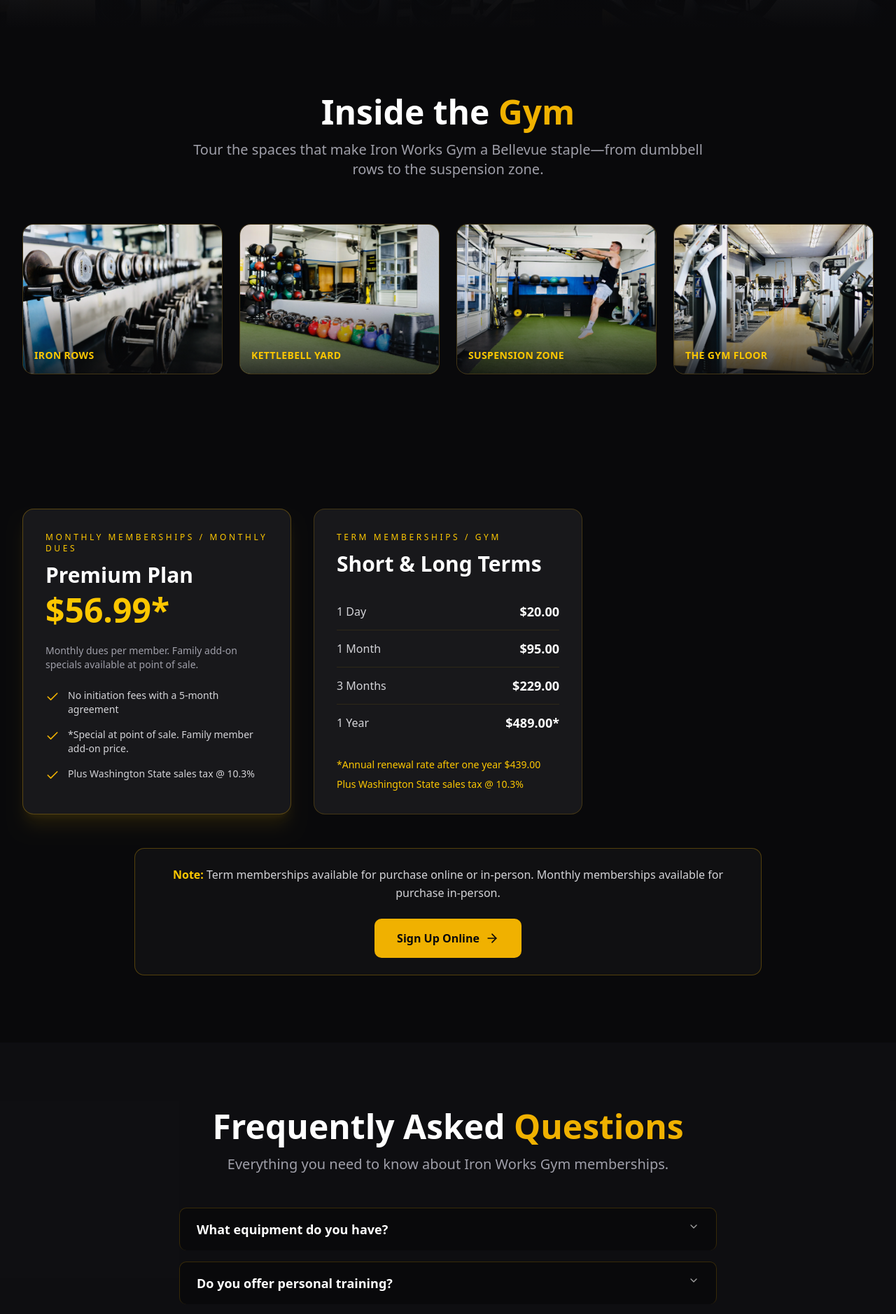
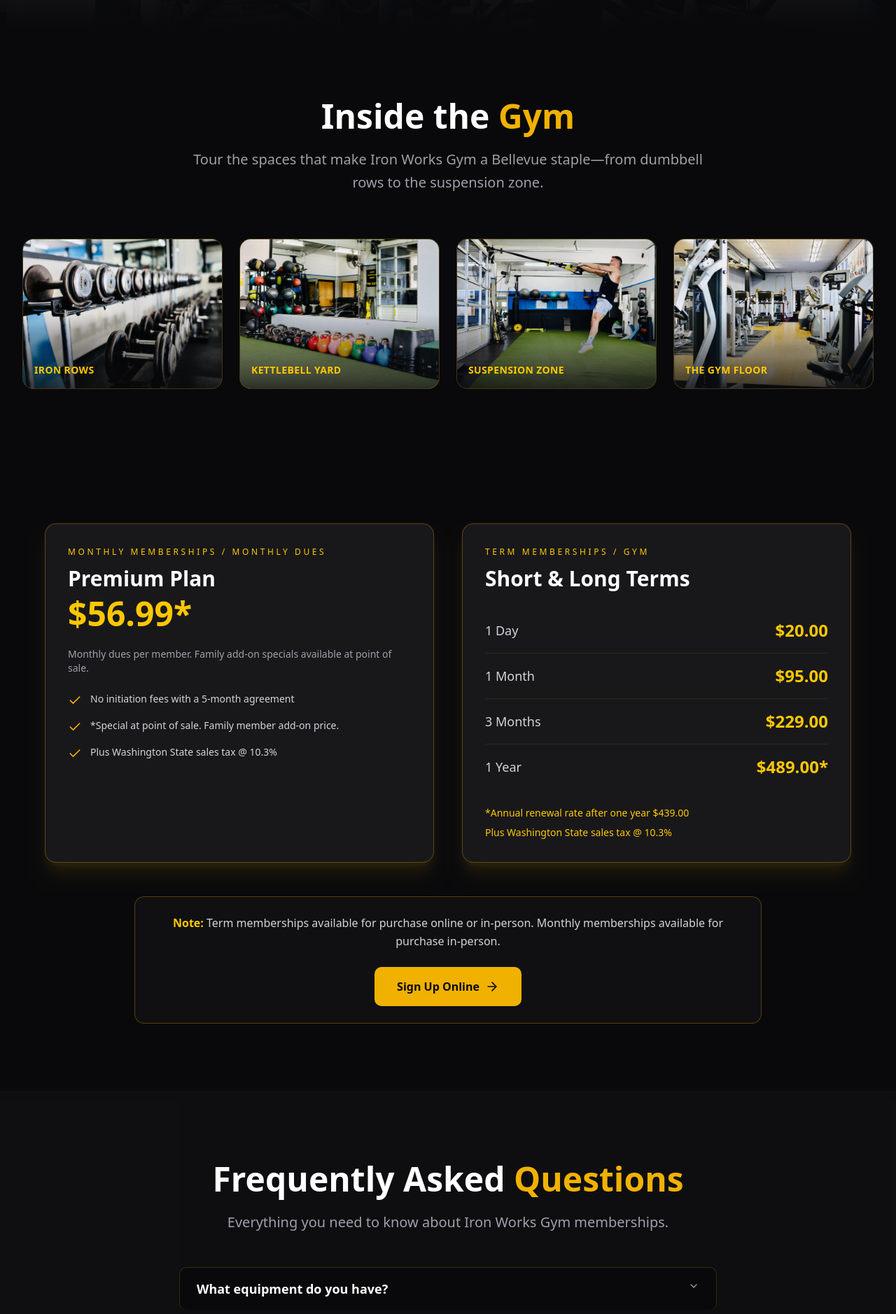
Before and after one commit to DrakeAlia/ironworks-gym, a Next.js app: page /membership in a window 1280 px wide. Shown: the part 460-2338 px from the top of the page at 70% size. Built offline with nearby package versions, Linux system fonts and the light colour scheme.

Commit message:
made those chages for mem. section

```diff
--- a/app/about/page.tsx
+++ b/app/about/page.tsx
@@ -18,6 +18,7 @@ import {
 } from "@/components/ui/dialog";
 import { X, CheckCircle2 } from "lucide-react";
 import { Skeleton } from "@/components/ui/skeleton";
+import { Separator } from "@/components/ui/separator";
 import CtaSection from "@/components/CtaSection";
 
 const galleryImages = [
@@ -177,10 +178,9 @@ export default function About() {
         </DialogContent>
       </Dialog>
 
-      {/* About Content Sections */}
-      <section className="py-12 sm:py-16 md:py-24 px-4 sm:px-6 lg:px-8 bg-zinc-900/40">
-        <div className="max-w-4xl mx-auto space-y-12 sm:space-y-16">
-          {/* About Ironworks Gym */}
+      {/* About Ironworks Gym */}
+      <section className="py-12 sm:py-16 md:py-20 px-4 sm:px-6 lg:px-8 bg-zinc-900/40">
+        <div className="max-w-4xl mx-auto">
           <motion.div
             initial={{ opacity: 0, y: 20 }}
             whileInView={{ opacity: 1, y: 0 }}
@@ -198,8 +198,14 @@ export default function About() {
               From one generation to the next, Ironworks has remained a consistent space for real training and real connection. Our longevity comes from people&mdash;the members, coaches, and relationships that have made this gym a trusted place for decades.
             </p>
           </motion.div>
+        </div>
+      </section>
 
-          {/* Supporting Real Goals */}
+      <Separator className="bg-yellow-500/10" />
+
+      {/* Supporting Real Goals */}
+      <section className="py-12 sm:py-16 md:py-20 px-4 sm:px-6 lg:px-8">
+        <div className="max-w-4xl mx-auto">
           <motion.div
             initial={{ opacity: 0, y: 20 }}
             whileInView={{ opacity: 1, y: 0 }}
@@ -217,8 +223,14 @@ export default function About() {
               Ironworks is designed to support you through every stage of your fitness journey. Whether you&apos;re brand new to training, returning after time away, or continuing a long-term practice, you&apos;ll find a welcoming environment where effort is respected and growth is encouraged.
             </p>
           </motion.div>
+        </div>
+      </section>
 
-          {/* More Than Workouts */}
+      <Separator className="bg-yellow-500/10" />
+
+      {/* More Than Workouts */}
+      <section className="py-12 sm:py-16 md:py-20 px-4 sm:px-6 lg:px-8 bg-zinc-900/40">
+        <div className="max-w-4xl mx-auto">
           <motion.div
             initial={{ opacity: 0, y: 20 }}
             whileInView={{ opacity: 1, y: 0 }}
@@ -236,8 +248,14 @@ export default function About() {
               Progress here isn&apos;t just measured in numbers, but in how you feel&mdash;stronger, more capable, and more connected to yourself.
             </p>
           </motion.div>
+        </div>
+      </section>
 
-          {/* Who We're For */}
+      <Separator className="bg-yellow-500/10" />
+
+      {/* Who We're For */}
+      <section className="py-12 sm:py-16 md:py-20 px-4 sm:px-6 lg:px-8">
+        <div className="max-w-4xl mx-auto">
           <motion.div
             initial={{ opacity: 0, y: 20 }}
             whileInView={{ opacity: 1, y: 0 }}
@@ -326,8 +344,14 @@ export default function About() {
               </motion.div>
             </div>
           </motion.div>
+        </div>
+      </section>
 
-          {/* Our Commitment */}
+      <Separator className="bg-yellow-500/10" />
+
+      {/* Our Commitment */}
+      <section className="py-12 sm:py-16 md:py-20 px-4 sm:px-6 lg:px-8 bg-zinc-900/40">
+        <div className="max-w-4xl mx-auto">
           <motion.div
             initial={{ opacity: 0, y: 20 }}
             whileInView={{ opacity: 1, y: 0 }}
--- a/app/membership/page.tsx
+++ b/app/membership/page.tsx
@@ -149,10 +149,10 @@ export default function Membership() {
             transition={{ duration: 0.6 }}
             className="text-center mb-16"
           >
-            <h2 className="text-3xl sm:text-4xl md:text-5xl font-bold mb-4 px-4">
+            <h2 className="text-2xl sm:text-3xl md:text-4xl lg:text-5xl font-bold mb-4 px-4 leading-tight">
               Inside the <span className="text-yellow-500">Gym</span>
             </h2>
-            <p className="text-lg sm:text-xl text-zinc-400 max-w-3xl mx-auto px-4">
+            <p className="text-base sm:text-lg md:text-xl text-zinc-400 max-w-3xl mx-auto px-4 leading-relaxed">
               Tour the spaces that make Iron Works Gym a Bellevue staple&mdash;from dumbbell rows to the suspension zone.
             </p>
           </motion.div>
@@ -189,15 +189,15 @@ export default function Membership() {
 
       {/* Pricing Plans */}
       <section className="py-24 px-4 sm:px-6 lg:px-8">
-        <div className="max-w-7xl mx-auto">
-          <div className="grid grid-cols-1 md:grid-cols-2 lg:grid-cols-3 gap-6 sm:gap-8">
+        <div className="max-w-6xl mx-auto">
+          <div className="grid grid-cols-1 md:grid-cols-2 gap-8 md:gap-10 items-stretch">
             {/* Premium Plan */}
             <motion.div
               initial={{ opacity: 0, y: 20 }}
               whileInView={{ opacity: 1, y: 0 }}
               viewport={{ once: true }}
               transition={{ duration: 0.6 }}
-              className="bg-zinc-900 border border-yellow-500/30 rounded-2xl p-8 shadow-xl shadow-yellow-500/10"
+              className="bg-zinc-900 border border-yellow-500/30 rounded-2xl p-8 shadow-xl shadow-yellow-500/10 flex flex-col"
             >
               <p className="text-xs uppercase tracking-[0.3em] text-yellow-400 mb-3">
                 {premiumPlan.subtitle}
@@ -223,7 +223,7 @@ export default function Membership() {
               whileInView={{ opacity: 1, y: 0 }}
               viewport={{ once: true }}
               transition={{ duration: 0.6, delay: 0.1 }}
-              className="bg-zinc-900 border border-yellow-500/20 rounded-2xl p-8"
+              className="bg-zinc-900 border border-yellow-500/30 rounded-2xl p-8 shadow-xl shadow-yellow-500/10 flex flex-col"
             >
               <p className="text-xs uppercase tracking-[0.3em] text-yellow-400 mb-3">
                 Term Memberships / Gym
@@ -231,9 +231,9 @@ export default function Membership() {
               <h3 className="text-2xl sm:text-3xl font-bold text-white mb-6">Short & Long Terms</h3>
               <ul className="divide-y divide-yellow-500/10">
                 {termMemberships.map((term) => (
-                  <li key={term.label} className="flex items-center justify-between py-3">
-                    <span className="text-zinc-300">{term.label}</span>
-                    <span className="text-lg font-semibold text-white">{term.price}</span>
+                  <li key={term.label} className="flex items-center justify-between py-4">
+                    <span className="text-base sm:text-lg text-zinc-300 font-medium">{term.label}</span>
+                    <span className="text-xl sm:text-2xl font-bold text-yellow-400">{term.price}</span>
                   </li>
                 ))}
               </ul>
@@ -281,10 +281,10 @@ export default function Membership() {
             transition={{ duration: 0.6 }}
             className="text-center mb-12"
           >
-            <h2 className="text-3xl sm:text-4xl md:text-5xl font-bold mb-4 px-4">
+            <h2 className="text-2xl sm:text-3xl md:text-4xl lg:text-5xl font-bold mb-4 px-4 leading-tight">
               Frequently Asked <span className="text-yellow-500">Questions</span>
             </h2>
-            <p className="text-lg sm:text-xl text-zinc-400 max-w-2xl mx-auto px-4">
+            <p className="text-base sm:text-lg md:text-xl text-zinc-400 max-w-2xl mx-auto px-4 leading-relaxed">
               Everything you need to know about Iron Works Gym memberships.
             </p>
           </motion.div>
@@ -327,7 +327,7 @@ export default function Membership() {
             transition={{ duration: 0.6 }}
             className="text-center mb-12"
           >
-            <h2 className="text-3xl sm:text-4xl md:text-5xl font-bold mb-4 px-4">
+            <h2 className="text-2xl sm:text-3xl md:text-4xl lg:text-5xl font-bold mb-4 px-4 leading-tight">
               What's <span className="text-yellow-500">Included</span>
             </h2>
           </motion.div>
@@ -367,10 +367,10 @@ export default function Membership() {
             transition={{ duration: 0.6 }}
             className="text-center mb-16"
           >
-            <h2 className="text-3xl sm:text-4xl md:text-5xl font-bold mb-4 px-4">
+            <h2 className="text-2xl sm:text-3xl md:text-4xl lg:text-5xl font-bold mb-4 px-4 leading-tight">
               Membership <span className="text-yellow-500">Policies</span>
             </h2>
-            <p className="text-lg sm:text-xl text-zinc-400 max-w-2xl mx-auto px-4">
+            <p className="text-base sm:text-lg md:text-xl text-zinc-400 max-w-2xl mx-auto px-4 leading-relaxed">
               Important information about your membership and gym policies.
             </p>
           </motion.div>
--- a/app/page.tsx
+++ b/app/page.tsx
@@ -94,10 +94,10 @@ export default function Home() {
             animate={{ opacity: 1, y: 0 }}
             transition={{ duration: 0.8 }}
           >
-            <p className="text-yellow-500 font-semibold uppercase tracking-[0.3em] mb-4">
+            <p className="text-yellow-500 font-semibold uppercase tracking-[0.2em] sm:tracking-[0.3em] mb-4 text-sm">
               Since 1974
             </p>
-            <h1 className="text-3xl sm:text-4xl md:text-6xl lg:text-7xl font-bold mb-4 text-white leading-tight">
+            <h1 className="text-3xl sm:text-4xl md:text-5xl lg:text-6xl xl:text-7xl font-bold mb-4 text-white leading-tight px-2">
               Iron Works Gym
             </h1>
             <p className="text-lg sm:text-xl md:text-2xl lg:text-3xl text-white font-semibold mb-6 px-2">
@@ -188,10 +188,10 @@ export default function Home() {
             transition={{ duration: 0.6 }}
             className="text-center mb-16"
           >
-            <h2 className="text-3xl sm:text-4xl md:text-5xl font-bold mb-4 px-4">
+            <h2 className="text-2xl sm:text-3xl md:text-4xl lg:text-5xl font-bold mb-4 px-4 leading-tight">
               Why <span className="text-yellow-500">Iron Works</span>
             </h2>
-            <p className="text-lg sm:text-xl text-zinc-400 max-w-2xl mx-auto px-4">
+            <p className="text-base sm:text-lg md:text-xl text-zinc-400 max-w-2xl mx-auto px-4 leading-relaxed">
               Everything you need to forge the strongest version of yourself.
             </p>
           </motion.div>
--- a/app/trainers/page.tsx
+++ b/app/trainers/page.tsx
@@ -138,10 +138,10 @@ export default function Trainers() {
             animate={{ opacity: 1, y: 0 }}
             transition={{ duration: 0.8 }}
           >
-            <h1 className="text-4xl sm:text-5xl md:text-6xl font-bold mb-6 text-white px-4">
+            <h1 className="text-3xl sm:text-4xl md:text-5xl lg:text-6xl font-bold mb-6 text-white px-4 leading-tight">
               Our <span className="text-yellow-500">Trainers</span>
             </h1>
-            <p className="text-lg sm:text-xl text-zinc-300 max-w-3xl mx-auto leading-relaxed px-4">
+            <p className="text-base sm:text-lg md:text-xl text-zinc-300 max-w-3xl mx-auto leading-relaxed px-4">
               Our trainers will help you build a safe and efficient workout plan
               to suit your fitness goals. All of our Personal Trainers meet
               nationally recognized certification standards for fitness. Give us
```
